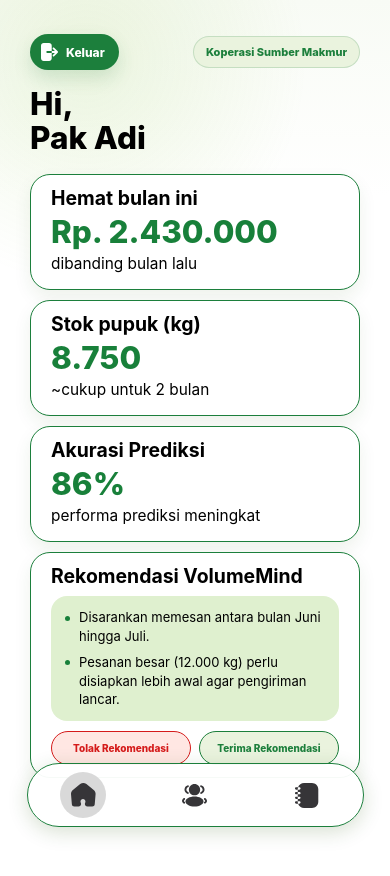
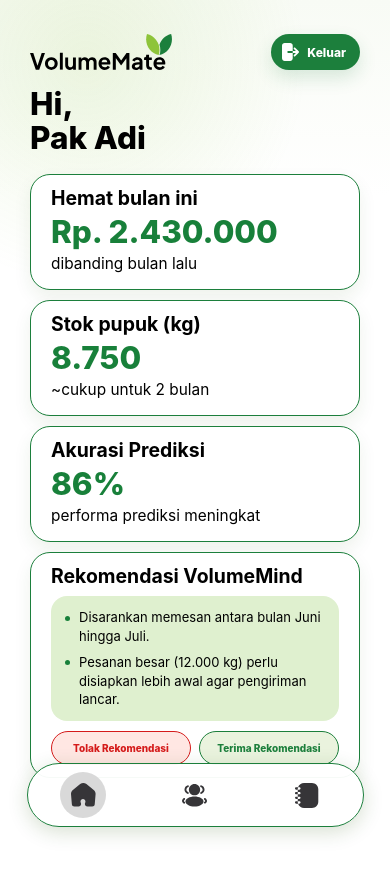
Before and after one commit to OlanIsm/TechnoScape-2026-Hackathon, a React (Vite) app in the folder frontend/: page /dashboard in a window 390 px wide. Shown: the top 876 px of the page. Built offline with nearby package versions, Linux system fonts and the light colour scheme.

Commit message:
Adjust mobile app headers

```diff
--- a/frontend/src/components/AppTopBar.tsx
+++ b/frontend/src/components/AppTopBar.tsx
@@ -1,15 +1,13 @@
 import { useNavigate } from 'react-router-dom';
+import { BrandLogo } from './BrandLogo';
 import logoutIcon from '../assets/logout-icon.svg';
 
-type AppTopBarProps = {
-  eyebrow: string;
-};
-
-export function AppTopBar({ eyebrow }: AppTopBarProps) {
+export function AppTopBar() {
   const navigate = useNavigate();
 
   return (
     <div className="app-top-bar">
+      <BrandLogo className="app-top-logo" />
       <button
         aria-label="Logout"
         className="logout-button"
@@ -19,7 +17,6 @@ export function AppTopBar({ eyebrow }: AppTopBarProps) {
         <img alt="" src={logoutIcon} />
         <span>Keluar</span>
       </button>
-      <span className="top-context-chip">{eyebrow}</span>
     </div>
   );
 }
--- a/frontend/src/pages/CollectiveBuyPage.tsx
+++ b/frontend/src/pages/CollectiveBuyPage.tsx
@@ -61,7 +61,7 @@ export function CollectiveBuyPage() {
     <main className="collective-page">
       <section className="collective-phone" aria-label="Borong Bareng VolumeMate">
         <div className="collective-content">
-          <AppTopBar eyebrow="4 pool aktif" />
+          <AppTopBar />
 
           <header className="collective-header">
             <h1>Borong Bareng</h1>
--- a/frontend/src/pages/DashboardPage.tsx
+++ b/frontend/src/pages/DashboardPage.tsx
@@ -31,7 +31,7 @@ export function DashboardPage() {
     <main className="dashboard-page">
       <section className="dashboard-phone" aria-label="Dashboard VolumeMate">
         <div className="dashboard-content">
-          <AppTopBar eyebrow="Koperasi Sumber Makmur" />
+          <AppTopBar />
 
           <header className="dashboard-header">
             <p>Hi,</p>
--- a/frontend/src/styles/global.css
+++ b/frontend/src/styles/global.css
@@ -589,6 +589,10 @@ a {
   margin: 0 auto 18px;
 }
 
+.app-top-logo {
+  width: 142px;
+}
+
 .logout-button {
   display: inline-flex;
   min-height: 36px;
@@ -617,24 +621,6 @@ a {
   width: 17px;
   height: 18px;
   object-fit: contain;
-}
-
-.top-context-chip {
-  display: inline-flex;
-  min-width: 0;
-  min-height: 32px;
-  align-items: center;
-  border: 1px solid rgba(28, 127, 60, 0.18);
-  border-radius: 999px;
-  padding: 0 12px;
-  background: #eaf3de;
-  color: #1c7f3c;
-  font-size: 11px;
-  font-weight: 800;
-  line-height: 1;
-  overflow: hidden;
-  text-overflow: ellipsis;
-  white-space: nowrap;
 }
 
 .dashboard-page {
@@ -1086,10 +1072,6 @@ a {
 }
 
 @media (min-width: 720px) {
-  .phone-status-bar {
-    display: none;
-  }
-
   .splash-logo {
     width: 340px;
   }
```
